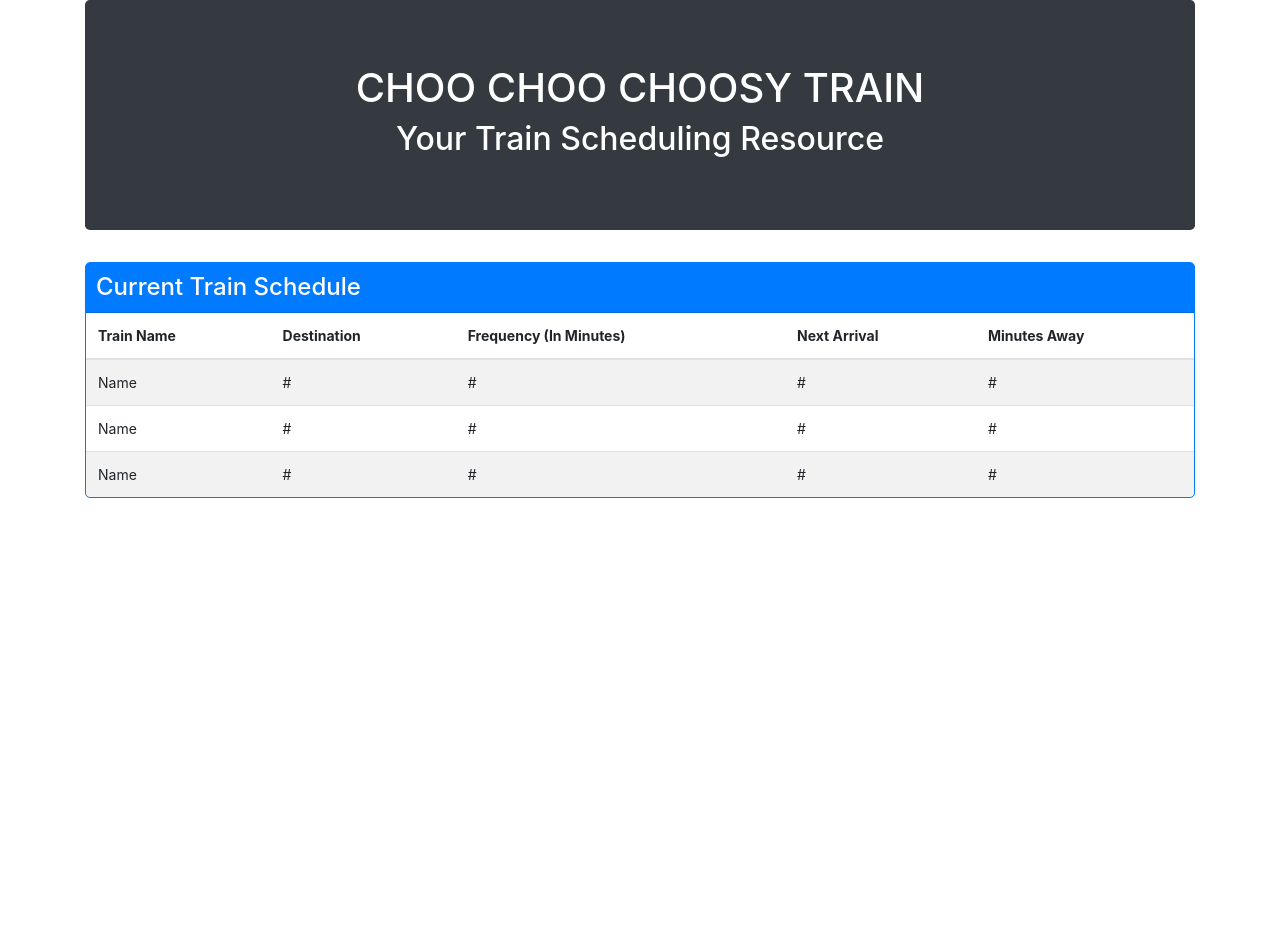
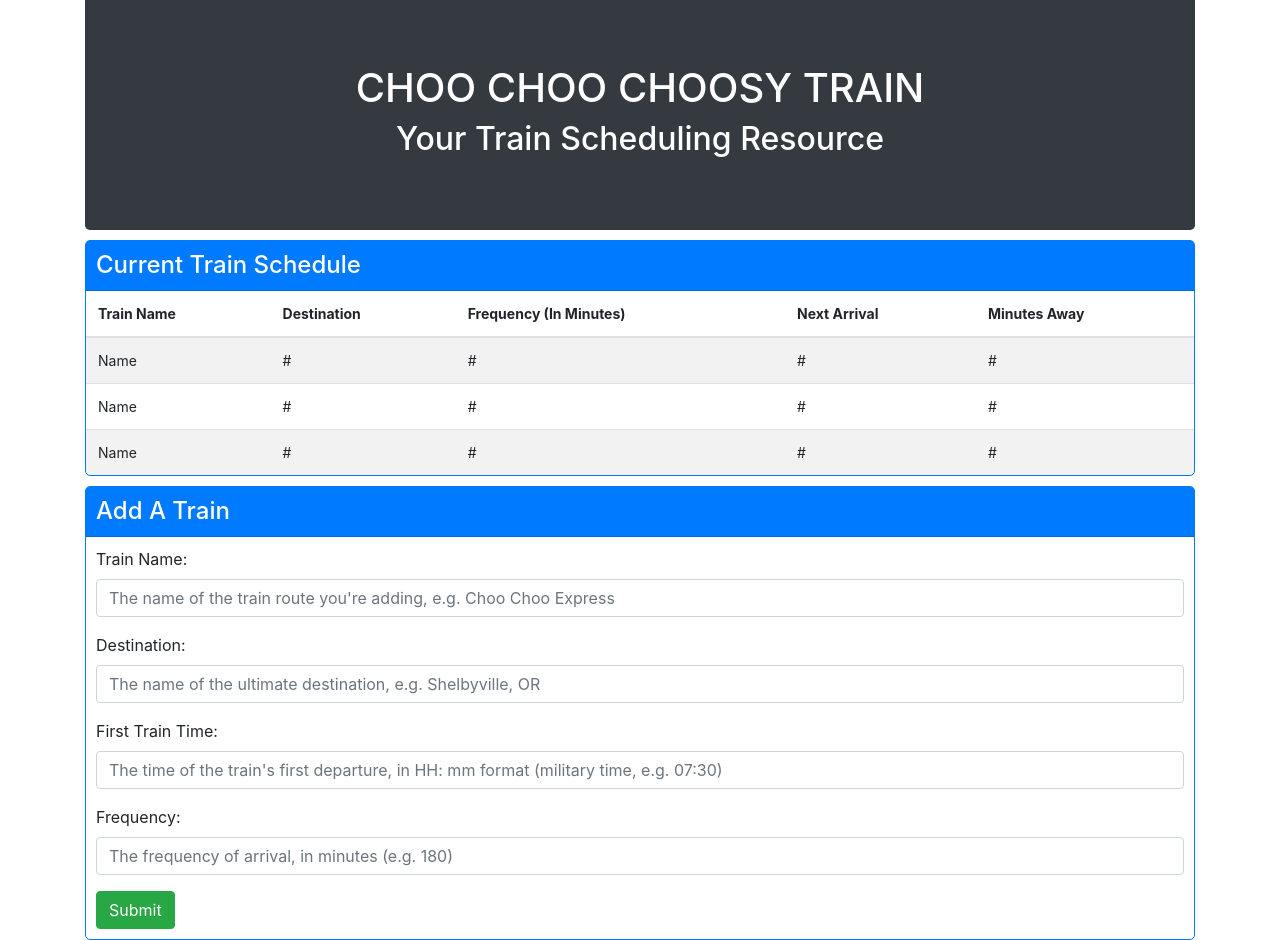
Before and after one commit to Kianimal/Train-Scheduler, a plain HTML site: page index.html in a window 1280 px wide. Before the commit the page ends 800 px from the top, so only its background shows below. Drawn offline with nearby package versions, Linux system fonts and the light colour scheme.

Commit message:
Added form area for adding trains. Form is completed.

```diff
--- a/index.html
+++ b/index.html
@@ -55,11 +55,30 @@
                 </table>
             </div>
         </div>
-        <form>
+        <div id="formContainer" class="card">
+                <div id="cardHead" class="card-header text-white bg-primary"><h4>Add A Train</h4></div>
+                <div class="card-body">
+                    <form id="addTrain">
                         <div class="form-group">
-
+                            <label for="name">Train Name:</label>
+                            <input type="text" class="form-control" id="name" aria-describedby="emailHelp" placeholder="The name of the train route you're adding, e.g. Choo Choo Express">
                         </div>
+                        <div class="form-group">
+                            <label for="destination">Destination:</label>
+                            <input type="text" class="form-control" id="destination" placeholder="The name of the ultimate destination, e.g. Shelbyville, OR">
+                        </div>
+                        <div class="form-group">
+                            <label for="destination">First Train Time:</label>
+                            <input type="text" class="form-control" id="destination" placeholder="The time of the train's first departure, in HH: mm format (military time, e.g. 07:30)">
+                        </div>
+                        <div class="form-group">
+                            <label for="destination">Frequency:</label>
+                            <input type="text" class="form-control" id="destination" placeholder="The frequency of arrival, in minutes (e.g. 180)">
+                        </div>
+                        <button type="submit" class="btn btn-success">Submit</button>
                     </form>
+                </div>
+        </div>
     </div>
 </body>
 </html>
--- a/style.css
+++ b/style.css
@@ -31,3 +31,18 @@ th{
 .card-body{
     padding: 0px !important;
 }
+
+#addTrain{
+    padding: 10px;
+}
+
+#formContainer{
+    margin-top: 10px;
+    margin-bottom: 0px;
+}
+
+.jumbotron{
+    border-top-left-radius: 0 !important;
+    border-top-right-radius: 0 !important;
+    margin-bottom: 10px !important;
+}
```
Lines whose indentation alone changed are shown as unchanged.
